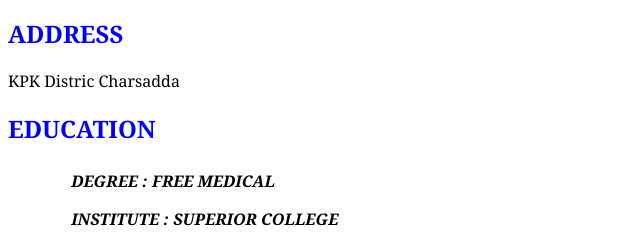
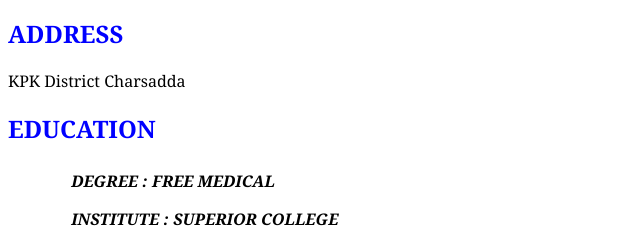
Before and after one commit to SyedAbdulAhad97/Resume, a plain HTML site: page index.html in a window 1280 px wide. Shown: the part 484-724 px from the top of the page, 0-640 px from the left. Drawn offline with Linux system fonts and the light colour scheme.

Commit message:
My Resume

```diff
--- a/index.html
+++ b/index.html
@@ -32,7 +32,7 @@
     </ul>
     <hr />
     <h2>ADDRESS</h2>
-    <p>KPK Distric Charsadda</p>
+    <p>KPK District Charsadda</p>
     <h2>education</h2>
     <section id="edu">
       <p><strong>DEGREE : FREE MEDICAL</strong></p>
```
